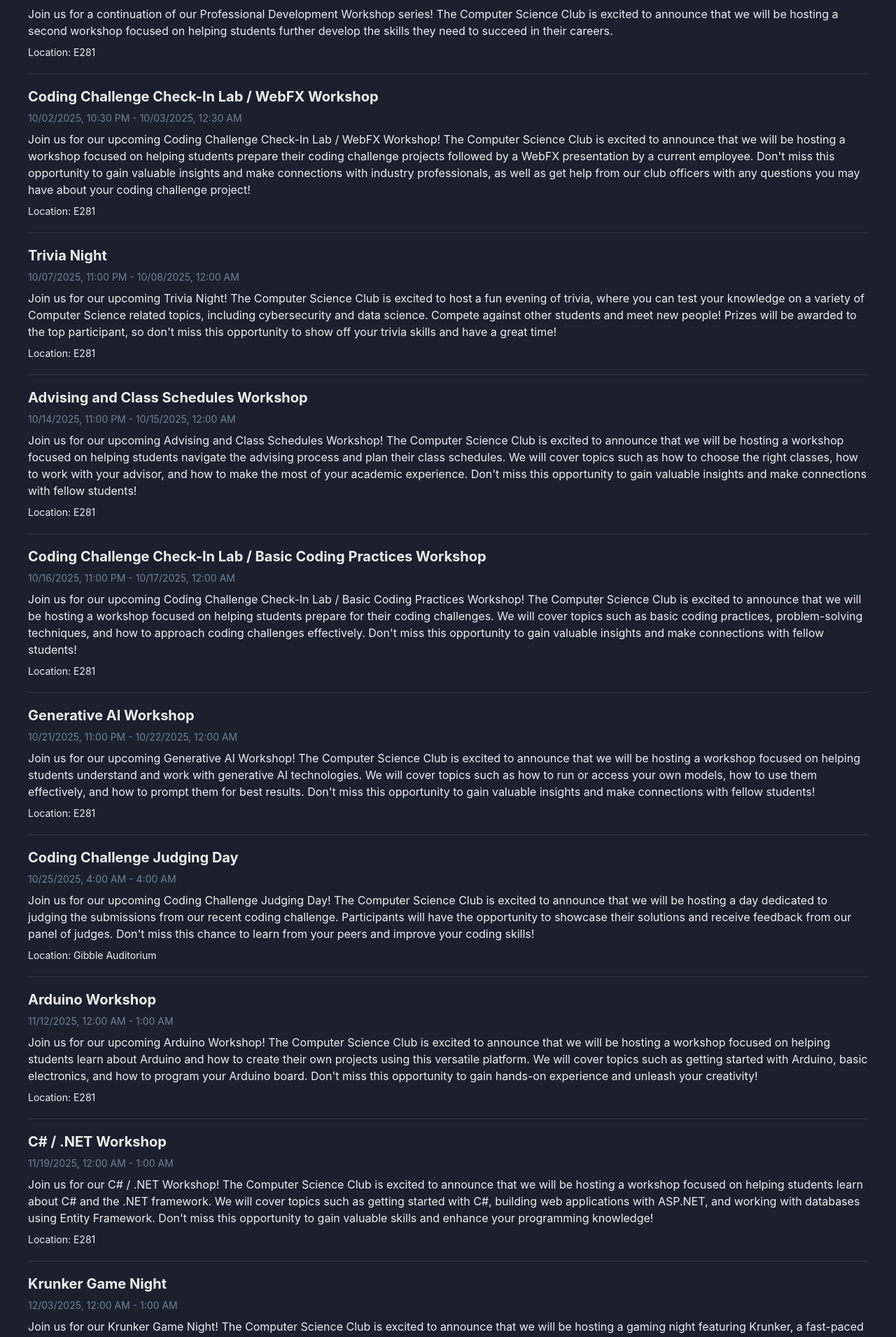
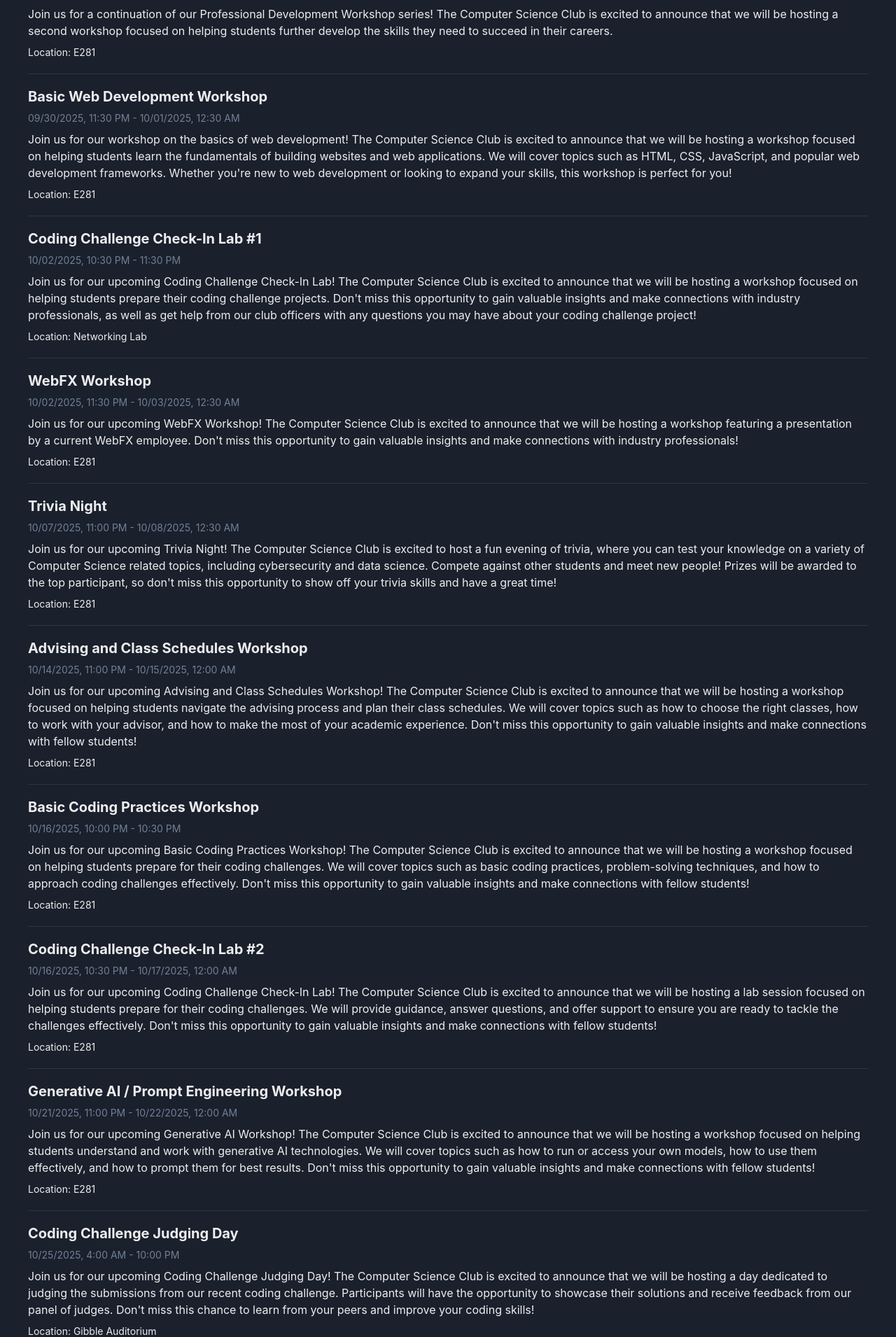
Before and after one commit to Etown-Computer-Science-Club/csclub_website, a React (Vite) app in the folder client/: page /events in a window 1280 px wide. Shown: the part 9363-11273 px from the top of the page at 70% size. Built offline with nearby package versions, Linux system fonts and the light colour scheme; the HTML template or start-up script is replaced by a standard one.

Commit message:
Update Times / Dates

```diff
--- a/client/src/pages/Events.jsx
+++ b/client/src/pages/Events.jsx
@@ -432,13 +432,27 @@ const events = [
     name: 'Professional Development Workshop 2',
     description: 'Join us for a continuation of our Professional Development Workshop series! The Computer Science Club is excited to announce that we will be hosting a second workshop focused on helping students further develop the skills they need to succeed in their careers.',
     startDate: date('2025-09-30 19:00'),
-    endDate: date('2025-09-30 20:00'),
+    endDate: date('2025-09-30 19:30'),
     location: 'E281',
   },
   {
-    name: 'Coding Challenge Check-In Lab / WebFX Workshop',
-    description: 'Join us for our upcoming Coding Challenge Check-In Lab / WebFX Workshop! The Computer Science Club is excited to announce that we will be hosting a workshop focused on helping students prepare their coding challenge projects followed by a WebFX presentation by a current employee. Don\'t miss this opportunity to gain valuable insights and make connections with industry professionals, as well as get help from our club officers with any questions you may have about your coding challenge project!',
+    name: 'Basic Web Development Workshop',
+    description: 'Join us for our workshop on the basics of web development! The Computer Science Club is excited to announce that we will be hosting a workshop focused on helping students learn the fundamentals of building websites and web applications. We will cover topics such as HTML, CSS, JavaScript, and popular web development frameworks. Whether you\'re new to web development or looking to expand your skills, this workshop is perfect for you!',
+    startDate: date('2025-09-30 19:30'),
+    endDate: date('2025-09-30 20:30'),
+    location: 'E281',
+  },
+  {
+    name: 'Coding Challenge Check-In Lab #1',
+    description: 'Join us for our upcoming Coding Challenge Check-In Lab! The Computer Science Club is excited to announce that we will be hosting a workshop focused on helping students prepare their coding challenge projects. Don\'t miss this opportunity to gain valuable insights and make connections with industry professionals, as well as get help from our club officers with any questions you may have about your coding challenge project!',
     startDate: date('2025-10-02 18:30'),
+    endDate: date('2025-10-02 19:30'),
+    location: 'Networking Lab',
+  },
+  {
+    name: 'WebFX Workshop',
+    description: 'Join us for our upcoming WebFX Workshop! The Computer Science Club is excited to announce that we will be hosting a workshop featuring a presentation by a current WebFX employee. Don\'t miss this opportunity to gain valuable insights and make connections with industry professionals!',
+    startDate: date('2025-10-02 19:30'),
     endDate: date('2025-10-02 20:30'),
     location: 'E281',
   },
@@ -446,7 +460,7 @@ const events = [
     name: 'Trivia Night',
     description: 'Join us for our upcoming Trivia Night! The Computer Science Club is excited to host a fun evening of trivia, where you can test your knowledge on a variety of Computer Science related topics, including cybersecurity and data science. Compete against other students and meet new people! Prizes will be awarded to the top participant, so don\'t miss this opportunity to show off your trivia skills and have a great time!',
     startDate: date('2025-10-07 19:00'),
-    endDate: date('2025-10-07 20:00'),
+    endDate: date('2025-10-07 20:30'),
     location: 'E281',
   },
   {
@@ -457,14 +471,21 @@ const events = [
     location: 'E281',
   },
   {
-    name: 'Coding Challenge Check-In Lab / Basic Coding Practices Workshop',
-    description: 'Join us for our upcoming Coding Challenge Check-In Lab / Basic Coding Practices Workshop! The Computer Science Club is excited to announce that we will be hosting a workshop focused on helping students prepare for their coding challenges. We will cover topics such as basic coding practices, problem-solving techniques, and how to approach coding challenges effectively. Don\'t miss this opportunity to gain valuable insights and make connections with fellow students!',
-    startDate: date('2025-10-16 19:00'),
+    name: 'Basic Coding Practices Workshop',
+    description: 'Join us for our upcoming Basic Coding Practices Workshop! The Computer Science Club is excited to announce that we will be hosting a workshop focused on helping students prepare for their coding challenges. We will cover topics such as basic coding practices, problem-solving techniques, and how to approach coding challenges effectively. Don\'t miss this opportunity to gain valuable insights and make connections with fellow students!',
+    startDate: date('2025-10-16 18:00'),
+    endDate: date('2025-10-16 18:30'),
+    location: 'E281',
+  },
+  {
+    name: 'Coding Challenge Check-In Lab #2',
+    description: 'Join us for our upcoming Coding Challenge Check-In Lab! The Computer Science Club is excited to announce that we will be hosting a lab session focused on helping students prepare for their coding challenges. We will provide guidance, answer questions, and offer support to ensure you are ready to tackle the challenges effectively. Don\'t miss this opportunity to gain valuable insights and make connections with fellow students!',
+    startDate: date('2025-10-16 18:30'),
     endDate: date('2025-10-16 20:00'),
     location: 'E281',
   },
   {
-    name: 'Generative AI Workshop',
+    name: 'Generative AI / Prompt Engineering Workshop',
     description: 'Join us for our upcoming Generative AI Workshop! The Computer Science Club is excited to announce that we will be hosting a workshop focused on helping students understand and work with generative AI technologies. We will cover topics such as how to run or access your own models, how to use them effectively, and how to prompt them for best results. Don\'t miss this opportunity to gain valuable insights and make connections with fellow students!',
     startDate: date('2025-10-21 19:00'),
     endDate: date('2025-10-21 20:00'),
@@ -474,28 +495,44 @@ const events = [
     id: 10,
     name: 'Coding Challenge Judging Day',
     description: 'Join us for our upcoming Coding Challenge Judging Day! The Computer Science Club is excited to announce that we will be hosting a day dedicated to judging the submissions from our recent coding challenge. Participants will have the opportunity to showcase their solutions and receive feedback from our panel of judges. Don\'t miss this chance to learn from your peers and improve your coding skills!',
-    startDate: date('2025-10-25'),
-    endDate: date('2025-10-25'),
+    startDate: date('2025-10-25  13:00'),
+    endDate: date('2025-10-25 18:00'),
     location: 'Gibble Auditorium',
   },
   {
     id: 11,
-    name: 'Arduino Workshop',
-    description: 'Join us for our upcoming Arduino Workshop! The Computer Science Club is excited to announce that we will be hosting a workshop focused on helping students learn about Arduino and how to create their own projects using this versatile platform. We will cover topics such as getting started with Arduino, basic electronics, and how to program your Arduino board. Don\'t miss this opportunity to gain hands-on experience and unleash your creativity!',
+    name: 'C# / .NET Workshop',
+    description: 'Join us for our C# / .NET Workshop! The Computer Science Club is excited to announce that we will be hosting a workshop focused on helping students learn about C# and the .NET framework. We will cover topics such as getting started with C#, building web applications with ASP.NET, and working with databases using Entity Framework. Don\'t miss this opportunity to gain valuable skills and enhance your programming knowledge!',
+    startDate: date('2025-10-28 19:00'),
+    endDate: date('2025-10-28 20:00'),
+    location: 'E281',
+  },
+  {
+    id: 12,
+    name: 'Ransomware in Cybersecurity Workshop',
+    description: 'Join us for our Ransomware in Cybersecurity Workshop! The Computer Science Club is excited to announce that we will be hosting a workshop focused on helping students learn about ransomware threats, prevention strategies, and response techniques. Don\'t miss this opportunity to gain valuable skills and enhance your cybersecurity knowledge!',
+    startDate: date('2025-11-04 19:00'),
+    endDate: date('2025-11-04 20:00'),
+    location: 'E281',
+  },
+  {
+    id: 13,
+    name: 'TBD Workshop',
+    description: 'Join us for our TBD Workshop! The Computer Science Club is excited to announce that we will be hosting a workshop focused on a topic to be determined. Stay tuned for more details and don\'t miss this opportunity to learn and grow your skills!',
     startDate: date('2025-11-11 19:00'),
     endDate: date('2025-11-11 20:00'),
     location: 'E281',
   },
   {
-    id: 12,
-    name: 'C# / .NET Workshop',
-    description: 'Join us for our C# / .NET Workshop! The Computer Science Club is excited to announce that we will be hosting a workshop focused on helping students learn about C# and the .NET framework. We will cover topics such as getting started with C#, building web applications with ASP.NET, and working with databases using Entity Framework. Don\'t miss this opportunity to gain valuable skills and enhance your programming knowledge!',
+    id: 14,
+    name: 'Arduino Workshop',
+    description: 'Join us for our upcoming Arduino Workshop! The Computer Science Club is excited to announce that we will be hosting a workshop focused on helping students learn about Arduino and how to create their own projects using this versatile platform. We will cover topics such as getting started with Arduino, basic electronics, and how to program your Arduino board. Don\'t miss this opportunity to gain hands-on experience and unleash your creativity!',
     startDate: date('2025-11-18 19:00'),
     endDate: date('2025-11-18 20:00'),
     location: 'E281',
   },
   {
-    id: 13,
+    id: 15,
     name: 'Krunker Game Night',
     description: 'Join us for our Krunker Game Night! The Computer Science Club is excited to announce that we will be hosting a gaming night featuring Krunker, a fast-paced first-person shooter game. This is a great opportunity to relax, unwind, and connect with fellow students in a fun and casual setting. Don\'t miss this chance to showcase your skills and enjoy a night of friendly competition!',
     startDate: date('2025-12-02 19:00'),
```
